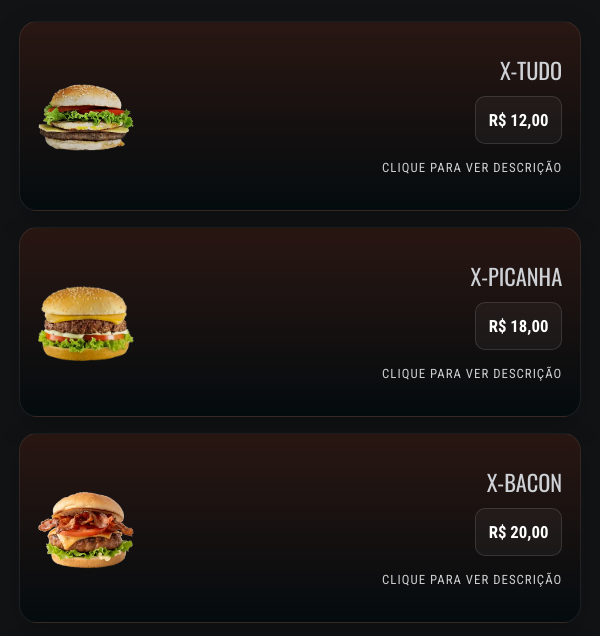
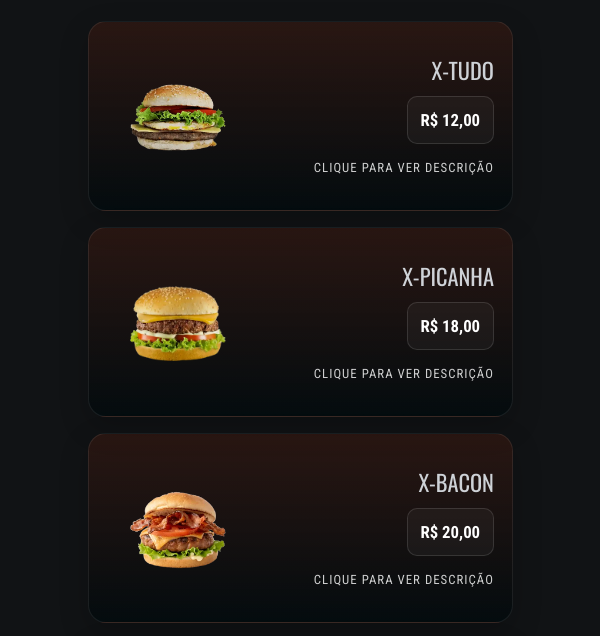
Before and after one commit to bruno-januario/cardapio-digital-chapa-milgrau, a website built with Vite: page index.html in a window 600 px wide. Shown: the part 658-1294 px from the top of the page. Built offline with nearby package versions, Linux system fonts and the light colour scheme; a web font is replaced by a local one.

Commit message:
fix: improve card spacing in the 425–614px viewport range

```diff
--- a/src/styles/menu.css
+++ b/src/styles/menu.css
@@ -39,6 +39,17 @@
   display: grid;
   grid-template-columns: repeat(auto-fit, minmax(min(100%, 280px), 1fr));
   gap: 1rem;
+}
+
+@media (min-width: 435px) and (max-width: 614px) {
+  .menu-card {
+    width: min(100%, 425px);
+    justify-self: center;
+  }
+
+  .product-picture {
+    margin-left: 1.5rem;
+  }
 }
 
 .menu-card {
```
